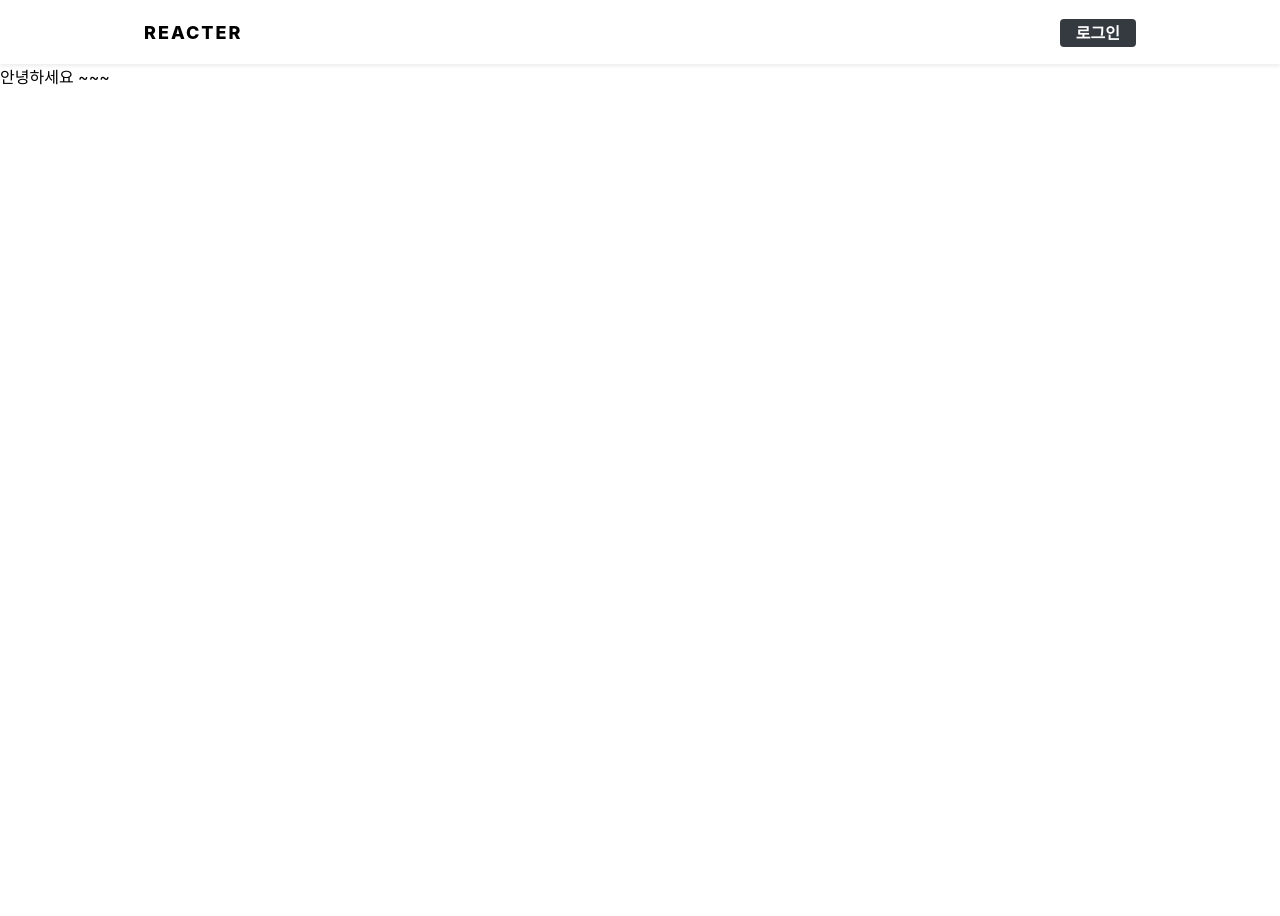
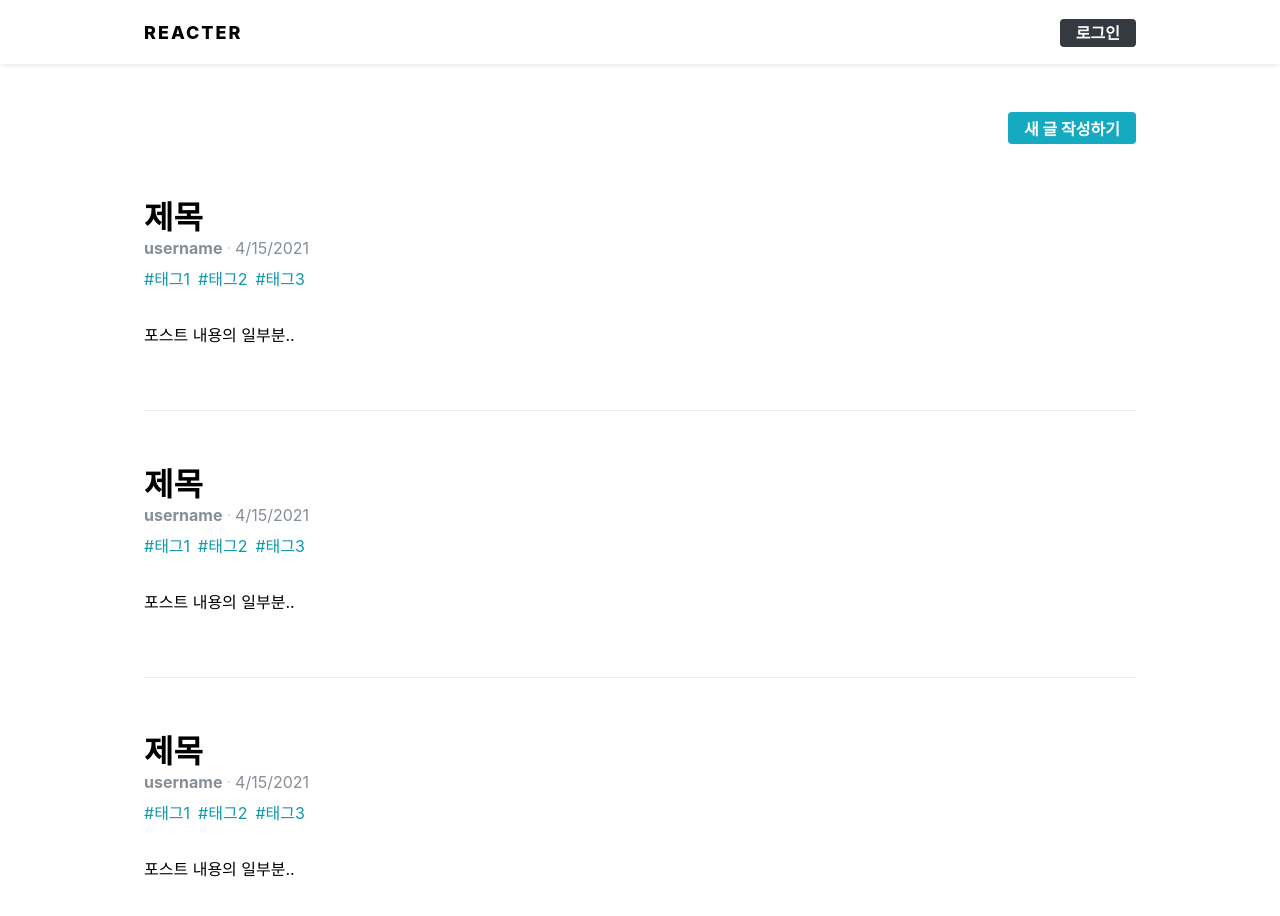
Before and after one commit to upship-kim/Project_React-Blog, a React (Create React App) app in the folder blog-frontend/: page / in a window 1280 px wide. Shown: the top 916 px of the page. Before the commit the page ends 800 px from the top, so only its background shows below. Built offline with nearby package versions, Linux system fonts and the light colour scheme.

Commit message:
create PostList component

```diff
--- /dev/null
+++ b/blog-frontend/src/components/common/SubInfo.js
@@ -0,0 +1,37 @@
+import React from 'react';
+import styled, { css } from 'styled-components';
+import palette from '../../lib/styles/palatte';
+import { Link } from 'react-router-dom';
+
+const SubInfoBlock = styled.div`
+    /* hasMarginTop prop이 있을 경우 여백을 준다 */
+    ${(props) =>
+        props.hasMarginTop &&
+        css`
+            margin-top: 1rem;
+        `}
+    color: ${palette.gray[6]};
+
+    /* span 사이에 가운데 점 보여주기 */
+    span + span::before {
+        color: ${palette.gray[4]};
+        padding-left: 0.25rem;
+        padding-right: 0.25rem;
+        content: '\\B7';
+    }
+`;
+
+const SubInfo = ({ hasMarginTop, username, publishedDate }) => {
+    return (
+        <SubInfoBlock>
+            <span>
+                <b>
+                    <Link to={`/@${username}`}>{username}</Link>
+                </b>
+            </span>
+            <span>{new Date(publishedDate).toLocaleDateString()}</span>
+        </SubInfoBlock>
+    );
+};
+
+export default SubInfo;
--- /dev/null
+++ b/blog-frontend/src/components/common/Tags.js
@@ -0,0 +1,32 @@
+import React from 'react';
+import styled, { css } from 'styled-components';
+import palette from '../../lib/styles/palatte';
+import { Link } from 'react-router-dom';
+
+const TagsBlock = styled.div`
+    margin-top: 0.5rem;
+
+    .tag {
+        display: inline-block;
+        color: ${palette.cyan[7]};
+        text-decoration: none;
+        margin-right: 0.5rem;
+        &:hover {
+            color: ${palette.cyan[6]};
+        }
+    }
+`;
+
+const Tags = ({ tags }) => {
+    return (
+        <TagsBlock>
+            {tags.map((tag) => (
+                <Link className="tag" to={`/?tag=${tag}`} key={tag}>
+                    #{tag}
+                </Link>
+            ))}
+        </TagsBlock>
+    );
+};
+
+export default Tags;
--- /dev/null
+++ b/blog-frontend/src/components/post/PostList.js
@@ -0,0 +1,70 @@
+import React from 'react';
+import styled from 'styled-components';
+import palette from '../../lib/styles/palatte';
+import Button from '../common/Button';
+import Responsive from '../common/Responsive';
+import Tags from '../common/Tags';
+import SubInfo from '../common/SubInfo';
+
+const PostListBlock = styled(Responsive)`
+    margin-top: 3rem;
+`;
+
+const WritePostButtonWrapper = styled.div`
+    display: flex;
+    justify-content: flex-end;
+    margin-bottom: 3rem;
+`;
+
+const PostItemBlock = styled.div`
+    padding-top: 3rem;
+    padding-bottom: 3rem;
+    /*  맨 위 포스트는 padding-top 없음  */
+    &:first-child {
+        padding-top: 0;
+    }
+    & + & {
+        border-top: 1px solid ${palette.gray[2]};
+    }
+    h2 {
+        font-size: 2rem;
+        margin-bottom: 0;
+        margin-top: 0;
+        &:hover {
+            color: ${palette.gray[6]};
+        }
+    }
+    p {
+        margin-top: 2rem;
+    }
+`;
+
+const PostItem = () => {
+    return (
+        <PostItemBlock>
+            <h2>제목</h2>
+            <SubInfo username="username" publishedDate={new Date()} />
+            <Tags tags={['태그1', '태그2', '태그3']} />
+            <p>포스트 내용의 일부분..</p>
+        </PostItemBlock>
+    );
+};
+
+const PostList = () => {
+    return (
+        <PostListBlock>
+            <WritePostButtonWrapper>
+                <Button cyan={1} to="/writer">
+                    새 글 작성하기
+                </Button>
+            </WritePostButtonWrapper>
+            <div>
+                <PostItem />
+                <PostItem />
+                <PostItem />
+            </div>
+        </PostListBlock>
+    );
+};
+
+export default PostList;
--- a/blog-frontend/src/components/post/PostViewer.js
+++ b/blog-frontend/src/components/post/PostViewer.js
@@ -2,7 +2,8 @@
 import styled from 'styled-components';
 import palette from '../../lib/styles/palatte';
 import Responsive from '../../components/common/Responsive';
-
+import Tags from '../../components/common/Tags';
+import SubInfo from '../../components/common/SubInfo';
 const PostViewerBlock = styled(Responsive)`
     margin-top: 4rem;
 `;
@@ -15,32 +16,6 @@
         font-size: 3rem;
         line-height: 1.5;
         margin: 0;
-    }
-`;
-
-const SubInfo = styled.div`
-    margin-top: 1rem;
-    color: ${palette.gray[6]};
-
-    /* span 사이에 가운뎃 점 보여주기 */
-    span + span:before {
-        color: ${palette.gray[5]};
-        padding-left: 0.25rem;
-        padding-right: 0.25rem;
-        content: '\\B7'; //가운데 점 문자
-    }
-`;
-
-const Tags = styled.div`
-    margin-top: 0.5rem;
-    .tag {
-        display: inline-block;
-        color: ${palette.cyan[7]};
-        text-decoration: none;
-        margin-right: 0.5rem;
-        &:hover {
-            color: ${palette.cyan[6]};
-        }
     }
 `;
 
@@ -70,19 +45,13 @@
         <PostViewerBlock>
             <PostHead>
                 <h1>{title}</h1>
-                <SubInfo>
-                    <span>
-                        <b>{user.username}</b>
-                    </span>
-                    <span>{new Date(publishedDate).toLocaleDateString()}</span>
-                </SubInfo>
-                <Tags>
-                    {tags.map((tag) => (
-                        <div className="tag" key={tag}>
-                            #{tag}
-                        </div>
-                    ))}
-                </Tags>
+                <SubInfo
+                    username={user.username}
+                    publishedDate={publishedDate}
+                    hasMarginTop
+                />
+
+                <Tags tags={tags} />
             </PostHead>
             <PostContent dangerouslySetInnerHTML={{ __html: body }} />
         </PostViewerBlock>
--- a/blog-frontend/src/pages/PostListPage.js
+++ b/blog-frontend/src/pages/PostListPage.js
@@ -1,12 +1,13 @@
 import React from 'react';
+import PostList from '../components/post/PostList';
 import HeaderContainer from '../container/common/HeaderContainer';
 
 const PostListPage = () => {
     return (
-        <div>
+        <>
             <HeaderContainer />
-            <div>안녕하세요 ~~~ </div>
-        </div>
+            <PostList />
+        </>
     );
 };
 
```
